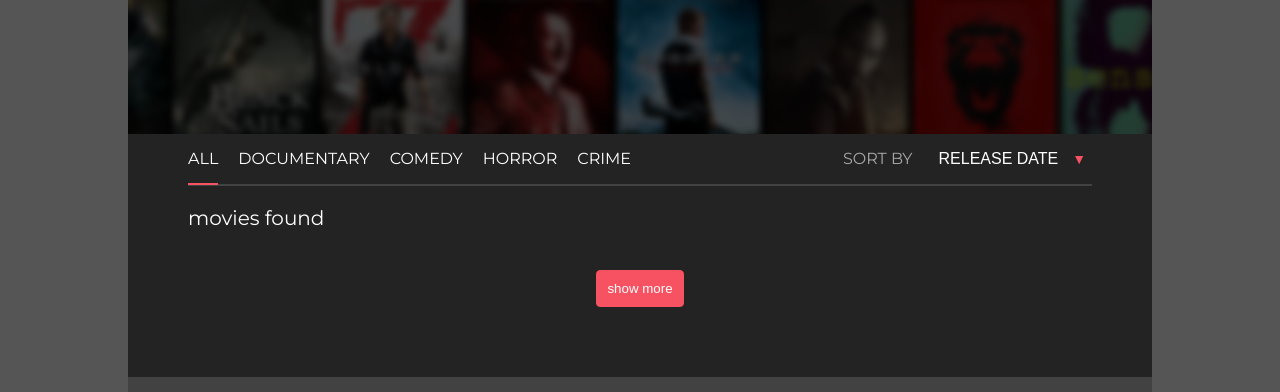
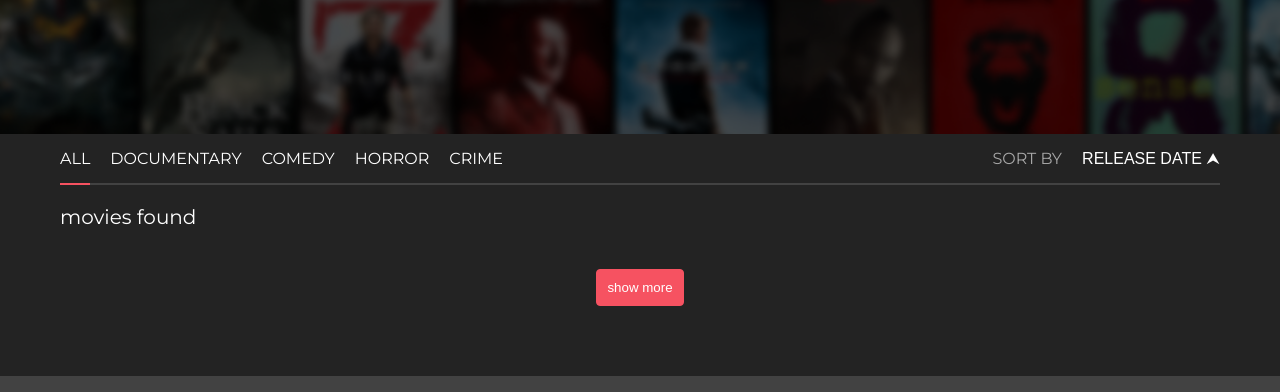
Before and after one commit to RomanVertal/Homework_JS, a website built with webpack: page public/index.html in a window 1280 px wide. Shown: the part 262-654 px from the top of the page. Built offline with nearby package versions, Linux system fonts and the light colour scheme; files whose address does not match are found by name.

Commit message:
add func sort and filter

```diff
--- a/src/api/index.js
+++ b/src/api/index.js
@@ -18,17 +18,19 @@ export const defaultParams = {
 };
 
 const blockRequest = (promise) => {
-	const{body} = document
-	body.classList.add('is-loading');
+	const { body } = document;
+	body.classList.add("is-loading");
 	return promise.finally(
-		setTimeout(()=>body.classList.remove('is-loading'),2000)
-		)
-}
+		setTimeout(() => body.classList.remove("is-loading"), 0)
+	);
+};
 
 export const getMovies = (params) =>
-	blockRequest(	fetch(`${baseUrl}${objToSearch(params || defaultParams)}`).then((data) =>
-	data.json()
-));
+	blockRequest(
+		fetch(`${baseUrl}${objToSearch(params || defaultParams)}`).then((data) =>
+			data.json()
+		)
+	);
 
 export const createMovie = (body) =>
 	fetch(baseUrl, {
@@ -52,7 +54,7 @@ export const deleteMovie = (id) =>
 	fetch(`${baseUrl}/${id}`, {
 		method: "DELETE",
 	}).then((data) => {
-		updateMoviesState()
+		updateMoviesState();
 	});
 
 export const moviesList = {};
--- a/src/components/movieDetails/index.js
+++ b/src/components/movieDetails/index.js
@@ -20,10 +20,10 @@ export const createMovieDetails = (container) => {
 		movieDetailsTop.append(movieDetailsTopTitle);
 
 		const movieDetailsTopBtn = document.createElement("button");
-		movieDetailsTopBtn.type="button"
+		movieDetailsTopBtn.type = "button";
 		movieDetailsTopBtn.classList.add("movie-details-top-button");
 		movieDetailsTopBtn.innerHTML = "search";
-		movieDetailsTopBtn.addEventListener('click', goBack)
+		movieDetailsTopBtn.addEventListener("click", goBack);
 		movieDetailsTop.append(movieDetailsTopBtn);
 
 		const movieDetailsMain = document.createElement("div");
--- a/src/components/movies/index.js
+++ b/src/components/movies/index.js
@@ -1,9 +1,8 @@
-import { createMovie, updateMoviesState } from "../../api";
+import { updateMoviesState } from "../../api";
 import { parseDate } from "../../utils/data";
 import { makeSafeImage } from "../../utils/img";
 import { goToMovieDetails } from "../../utils/search";
 import { renderTopPage } from "../renderTopPage";
-import { headerOrDetails } from "../wrapper";
 
 const template = document.querySelector(".movieItem");
 
@@ -34,14 +33,13 @@ export const createMovies = (container) => {
 	const clickHandler = (e) => {
 		const movieCard = e.target.closest("[data-id]");
 		const btnDelete = e.target.className === "nav-btn-delete";
-		const btnEdit = (e.target.className === "nav-btn-edit");
+		const btnEdit = e.target.className === "nav-btn-edit";
 
 		if (movieCard && !btnDelete && !btnEdit) {
 			const { id } = movieCard.dataset;
 			goToMovieDetails(id);
 			renderTopPage();
 		}
-
 	};
 	container.addEventListener("click", clickHandler);
 
--- a/src/components/navigation/index.js
+++ b/src/components/navigation/index.js
@@ -1,57 +1,121 @@
+import { navigationHandler } from "../navigationHandler";
+
 export const createNavigation = (container) => {
 	const mainNav = document.createElement("nav");
 	mainNav.classList.add("main__nav");
 
+	const form = document.createElement("form");
+	form.action = "";
+	form.method = "get";
+	form.target = "_self";
+	form.classList.add("form");
+	mainNav.append(form);
+
 	const mainNavCategories = document.createElement("div");
 	mainNavCategories.classList.add("main__nav-categories");
-	mainNav.append(mainNavCategories);
+	form.append(mainNavCategories);
 
-	const linkAll = document.createElement("a");
-	linkAll.href = "#";
-	linkAll.classList.add(
-		"main__nav-categories-link",
-		"main__nav-categories-link_active"
-	);
-	linkAll.textContent = "All";
-	mainNavCategories.append(linkAll);
+	const allLabel = document.createElement("label");
+	allLabel.classList.add("main__nav-categories_active");
+	allLabel.htmlFor = "all";
+	allLabel.textContent = "All";
+	mainNavCategories.append(allLabel);
 
-	const linkDocumentary = document.createElement("a");
-	linkDocumentary.href = "#";
-	linkDocumentary.classList.add("main__nav-categories-link");
-	linkDocumentary.textContent = "Documentary";
-	mainNavCategories.append(linkDocumentary);
+	const allInput = document.createElement("input");
+	allInput.type = "checkbox";
+	allInput.checked = true;
+	allInput.name = "all";
+	allInput.id = "all";
+	allInput.value = "all";
+	mainNavCategories.append(allInput);
 
-	const linkComedy = document.createElement("a");
-	linkComedy.href = "#";
-	linkComedy.classList.add("main__nav-categories-link");
-	linkComedy.textContent = "Comedy";
-	mainNavCategories.append(linkComedy);
+	const documentaryLabel = document.createElement("label");
+	documentaryLabel.htmlFor = "documentary";
+	documentaryLabel.textContent = "Documentary";
+	mainNavCategories.append(documentaryLabel);
 
-	const linkHorror = document.createElement("a");
-	linkHorror.href = "#";
-	linkHorror.classList.add("main__nav-categories-link");
-	linkHorror.textContent = "Horror";
-	mainNavCategories.append(linkHorror);
+	const documentaryInput = document.createElement("input");
+	documentaryInput.type = "checkbox";
+	documentaryInput.name = "genre";
+	documentaryInput.id = "documentary";
+	documentaryInput.value = "documentary";
+	mainNavCategories.append(documentaryInput);
 
-	const linkCrime = document.createElement("a");
-	linkCrime.href = "#";
-	linkCrime.classList.add("main__nav-categories-link");
-	linkCrime.textContent = "Crime";
-	mainNavCategories.append(linkCrime);
+	const comedyLabel = document.createElement("label");
+	comedyLabel.htmlFor = "comedy";
+	comedyLabel.textContent = "Comedy";
+	mainNavCategories.append(comedyLabel);
+
+	const comedyInput = document.createElement("input");
+	comedyInput.type = "checkbox";
+	comedyInput.name = "genre";
+	comedyInput.id = "comedy";
+	comedyInput.value = "comedy";
+	mainNavCategories.append(comedyInput);
+
+	const horrorLabel = document.createElement("label");
+	horrorLabel.htmlFor = "horror";
+	horrorLabel.textContent = "Horror";
+	mainNavCategories.append(horrorLabel);
+
+	const horrorInput = document.createElement("input");
+	horrorInput.type = "checkbox";
+	horrorInput.name = "genre";
+	horrorInput.id = "horror";
+	horrorInput.value = "horror";
+	mainNavCategories.append(horrorInput);
+
+	const crimeLabel = document.createElement("label");
+	crimeLabel.htmlFor = "crime";
+	crimeLabel.textContent = "Crime";
+	mainNavCategories.append(crimeLabel);
+
+	const crimeInput = document.createElement("input");
+	crimeInput.type = "checkbox";
+	crimeInput.name = "genre";
+	crimeInput.id = "crime";
+	crimeInput.value = "crime";
+	mainNavCategories.append(crimeInput);
 
 	const mainNavFilters = document.createElement("div");
-	mainNavCategories.classList.add("main__nav-filters");
-	mainNav.append(mainNavFilters);
+	mainNavFilters.classList.add("main__nav-filters");
+	form.append(mainNavFilters);
 
 	const mainNavFiltersTitle = document.createElement("span");
 	mainNavFiltersTitle.classList.add("main__nav-filters-title");
 	mainNavFiltersTitle.textContent = "Sort by";
 	mainNavFilters.append(mainNavFiltersTitle);
 
-	const mainNavFiltersButton = document.createElement("button");
-	mainNavFiltersButton.classList.add("main__nav-filters-button");
-	mainNavFiltersButton.textContent = "release date";
-	mainNavFilters.append(mainNavFiltersButton);
+	const select = document.createElement("select");
+	mainNavFilters.append(select);
+
+	const releaseDateUp = document.createElement("option");
+	releaseDateUp.value = "release_date";
+	releaseDateUp.dataset.order = "asc";
+	releaseDateUp.innerHTML = "Release date <span>&#11165;</span>";
+	select.append(releaseDateUp);
+
+	const releaseDateDown = document.createElement("option");
+	releaseDateDown.value = "release_date";
+	releaseDateDown.dataset.order = "desc";
+	releaseDateDown.innerHTML = "Release date <span>&#11167;</span>";
+	select.append(releaseDateDown);
+
+	const raitingUp = document.createElement("option");
+	raitingUp.value = "vote_average";
+	raitingUp.dataset.order = "asc";
+	raitingUp.innerHTML = "Raiting <span>&#11165;</span>";
+	select.append(raitingUp);
+
+	const raitingDown = document.createElement("option");
+	raitingDown.value = "vote_average";
+	raitingDown.dataset.order = "desc";
+	raitingDown.innerHTML = "Raiting <span>&#11167;</span>";
+	select.append(raitingDown);
 
 	container.append(mainNav);
+
+	form.addEventListener("change", (e) => {
+		navigationHandler(e);
+	});
 };
--- /dev/null
+++ b/src/components/navigationHandler/index.js
@@ -0,0 +1,56 @@
+import { updateMoviesState } from "../../api/index";
+
+const sortFilms = (paramOne, paramTwo) => {
+	updateMoviesState({ sortBy: paramOne, sortOrder: paramTwo });
+};
+
+const filterFilms = (param) => {
+	updateMoviesState({ filter: param });
+};
+
+export const navigationHandler = (e) => {
+	const { target } = e;
+	const labels = target.closest("div").querySelectorAll("label");
+	const inputs = target.closest("div").querySelectorAll("input");
+
+	if (target.tagName === "SELECT") {
+		const sortBy = target.options[target.selectedIndex].value;
+		const sortOrder = target.options[target.selectedIndex].dataset.order;
+		sortFilms(sortBy, sortOrder);
+	} else if (target.tagName === "INPUT" && target.value !== "all") {
+		const formData = new FormData(e.currentTarget);
+
+		labels.forEach((elem) => {
+			if (elem.htmlFor === target.id) {
+				elem.classList.toggle("main__nav-categories_active");
+			} else if (elem.htmlFor === "all") {
+				elem.classList.remove("main__nav-categories_active");
+			}
+		});
+		inputs.forEach((elem) => {
+			if (elem.id === "all") {
+				elem.checked = false;
+			}
+		});
+
+		filterFilms(formData.getAll("genre"));
+	} else if (target.tagName === "INPUT" && target.value === "all") {
+		labels.forEach((elem) => {
+			if (elem.htmlFor === "all") {
+				elem.classList.add("main__nav-categories_active");
+			} else {
+				elem.classList.remove("main__nav-categories_active");
+			}
+		});
+		inputs.forEach((elem) => {
+			if (elem.id !== "all") {
+				elem.checked = false;
+			}
+		});
+
+		const url = new URL(window.location);
+		url.searchParams.delete("filter");
+		window.history.pushState(null, "movie details", url.toString());
+		updateMoviesState();
+	}
+};
--- a/src/index.js
+++ b/src/index.js
@@ -1,4 +1,5 @@
 import "./style.scss";
+import "./style_adaptive.scss";
 
 import { createAddMovieForm } from "./components/addMovieForm";
 import { createCountFilms } from "./components/countFilms";
--- a/src/style.scss
+++ b/src/style.scss
@@ -1,5 +1,5 @@
-@import "./preloader";
-@import "./style_adaptive";
+@import "./_preloader";
+
 
 *{
     box-sizing: border-box;
@@ -146,10 +146,21 @@ body{
     display: flex;
     justify-content: space-between;
 
+    form{
+        width: 100%;
+        display: flex;
+        justify-content: space-between;
+    }
+
 
 }
 
-.main__nav-categories-link{
+.main__nav-categories{
+    input{
+        display: none;
+    }
+
+    label{
         color: #ffffff;
         text-decoration: none;
         text-transform: uppercase;
@@ -157,17 +168,35 @@ body{
         margin-right: 20px;
         padding-bottom: 15px;
         transition: 0.3s;
+        cursor: pointer;
 
         &:hover{
             color: #999999;
         }
+    }
 
 }
 
-.main__nav-categories-link_active{
+.main__nav-categories_active{
     border-bottom: 2px solid #F65261;
 }
 
+.main__nav-filters{
+
+    select{
+        font-size: 16px;
+        text-transform: uppercase;
+        color: #FFFFFF;
+        background-color: #232323;
+        border: none;
+        cursor: pointer;
+        transition: 0.3s;
+        outline: none;
+        text-align: center;
+        appearance: none;
+    }
+
+}
 
 .main__nav-filters-title{
     text-transform: uppercase;
@@ -177,28 +206,7 @@ body{
 
 }
 
-.main__nav-filters-button{
-    font-size: 16px;
-    text-transform: uppercase;
-    color: #FFFFFF;
-    background-color: #232323;
-    border: none;
-    cursor: pointer;
-    transition: 0.3s;
 
-    &::after{
-        content:'   \25BC';
-        color: #F65261;
-        font-size: 14px;
-        margin-left: 10px;
-
-    }
-
-    &:hover{
-        color: #999999;
-    }
-
-}
 
 
 .main__content{
```
Also changed, not shown: src/utils/search.js (+2 -5 lines), src/style_adaptive.scss (renamed from src/_style_adaptive.scss). Lines whose indentation alone changed are shown as unchanged.
